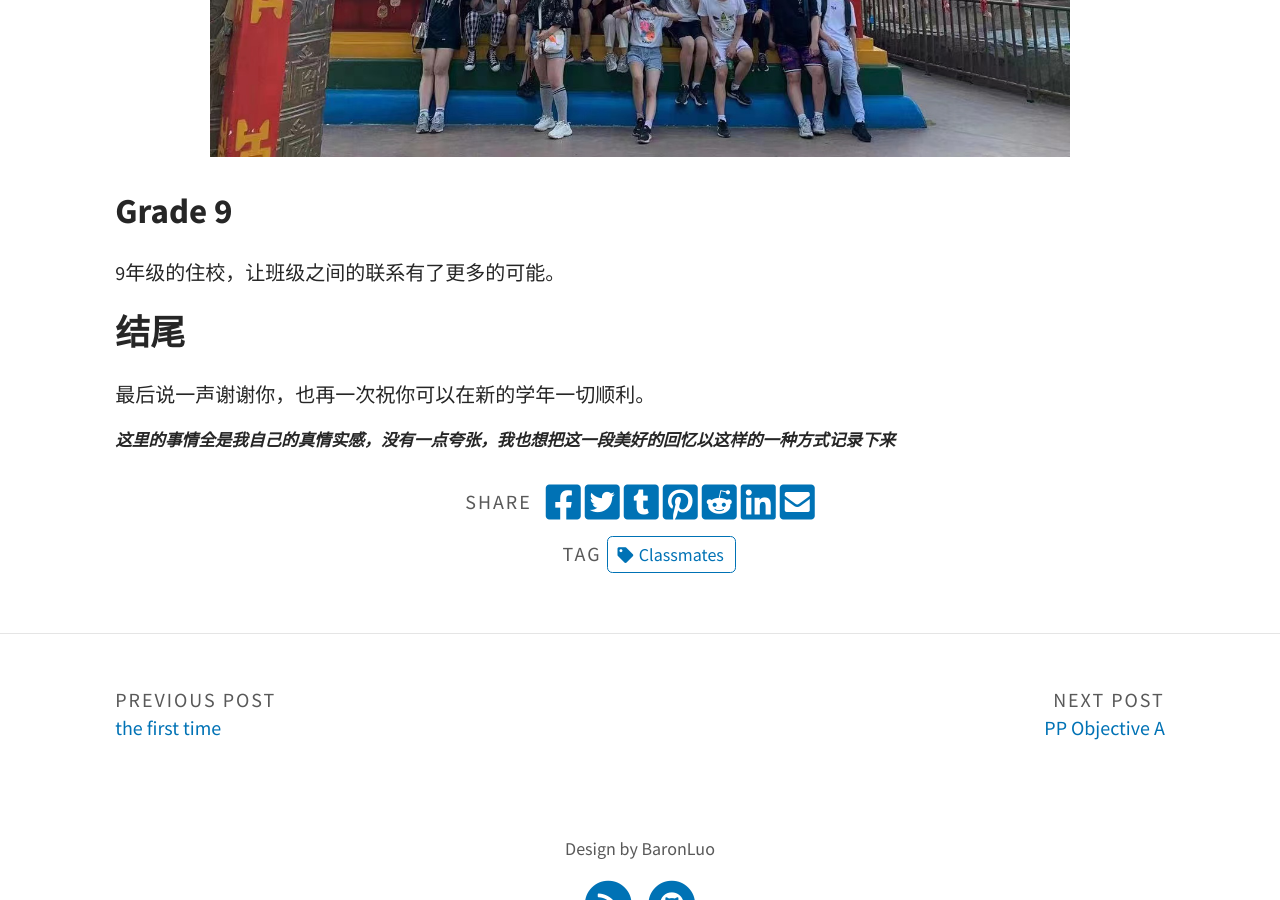
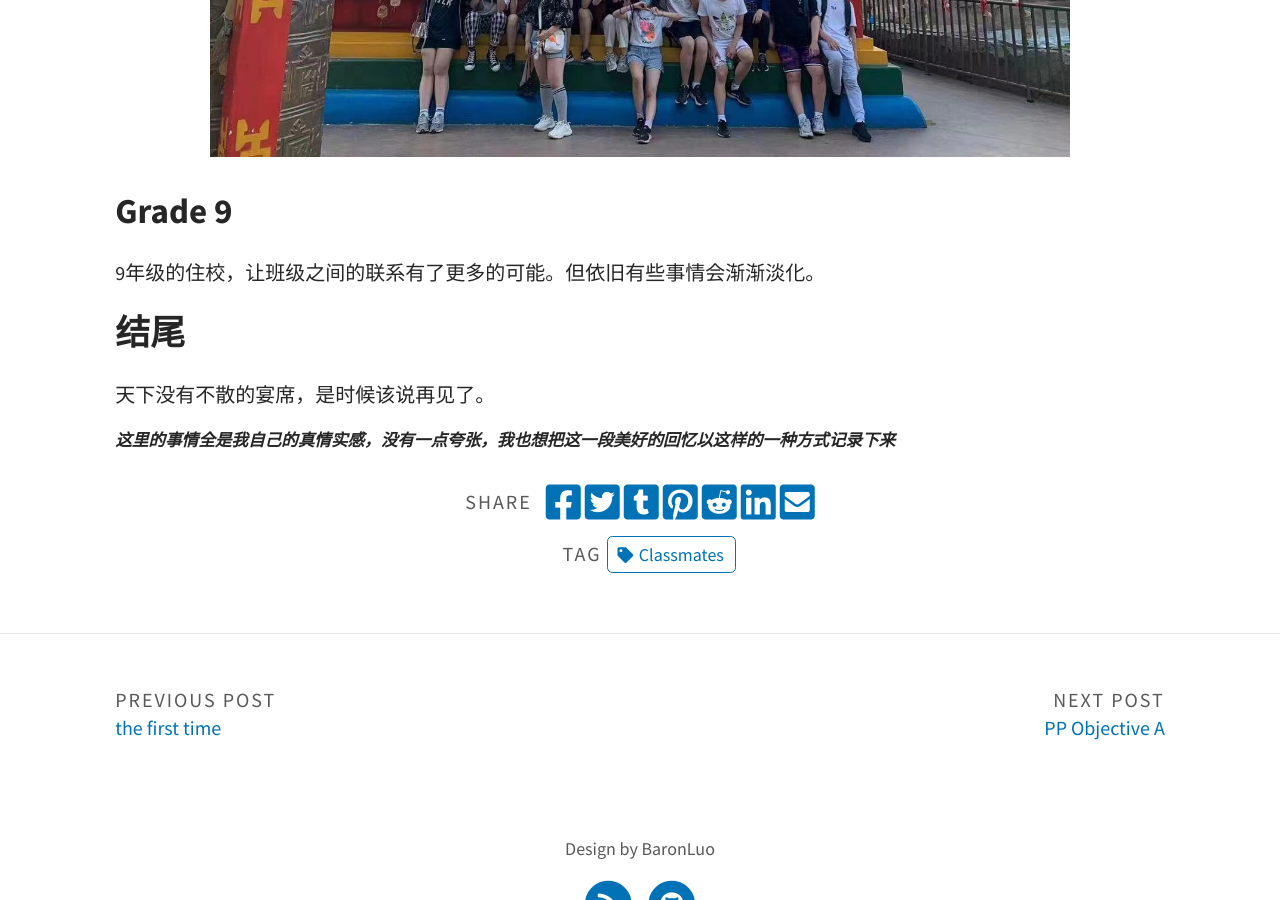
Before and after one commit to BaronLuo2/baronluo2.github.io, a Jekyll site: the page built from _portfolio/To-Selene.md, in a window 1280 px wide and 900 px high, scrolled down 2944 px. Built offline with Jekyll 4.4.1, drawn with Linux system fonts in a browser that asks for light colours.

Commit message:
update selene

```diff
--- a/_portfolio/To-Selene.md
+++ b/_portfolio/To-Selene.md
@@ -23,9 +23,9 @@ img: "assets/img/portfolio/8Q_class_photo1.jpeg"
 
 ![8Q_class_photo5](/assets/img/portfolio/8Q_class_photo5.jpeg)
 ## [Grade 9](https://www.luobangyan.cn/portfolio/grade-9)
-9年级的住校，让班级之间的联系有了更多的可能。
+9年级的住校，让班级之间的联系有了更多的可能。但依旧有些事情会渐渐淡化。
 
 ## [结尾](https://www.luobangyan.cn/portfolio/ending)
-最后说一声谢谢你，也再一次祝你可以在新的学年一切顺利。
+天下没有不散的宴席，是时候该说再见了。
 
 ##### *这里的事情全是我自己的真情实感，没有一点夸张，我也想把这一段美好的回忆以这样的一种方式记录下来*
```
Also changed, not shown: _portfolio/8Q.md (+4 -0 lines), _portfolio/ending.md (+1 -1 lines), _portfolio/grade-9.md (+6 -0 lines).
